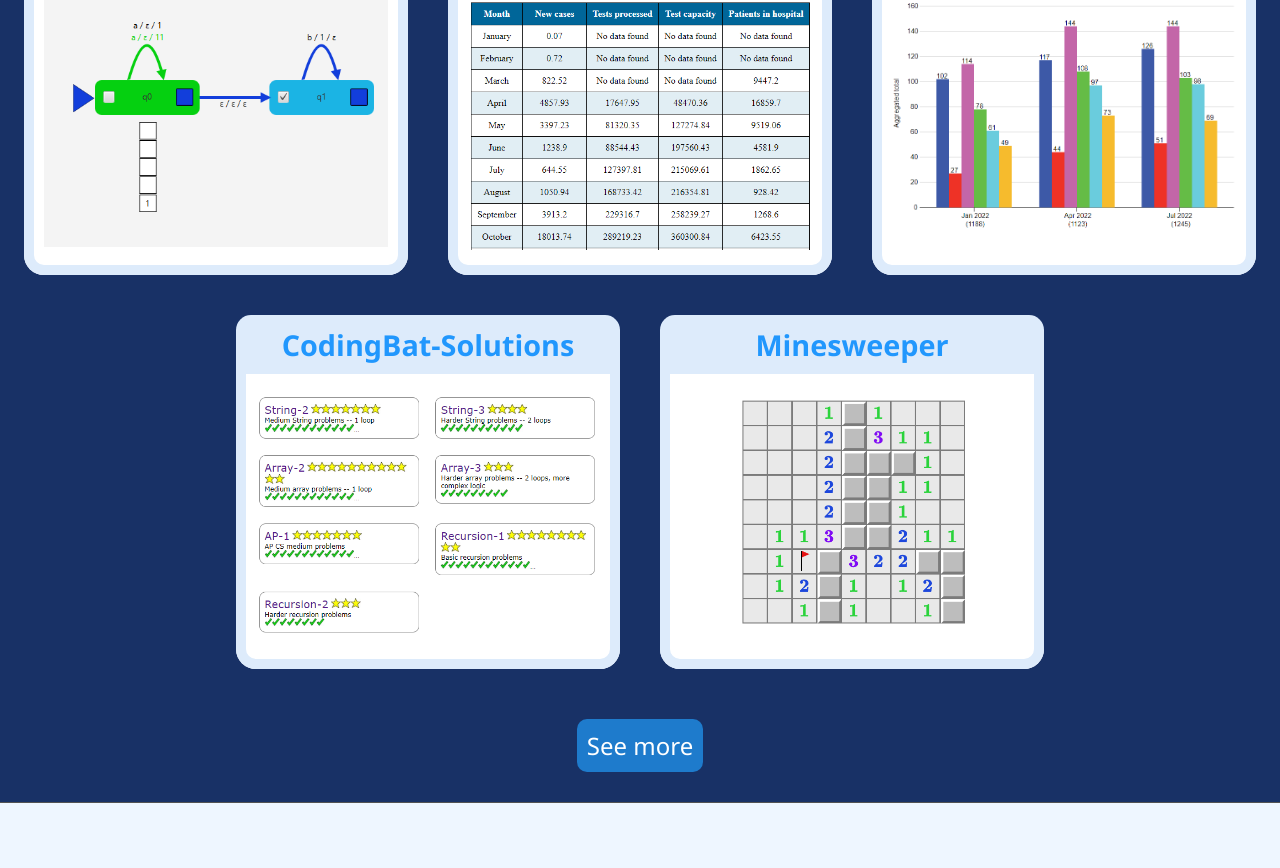
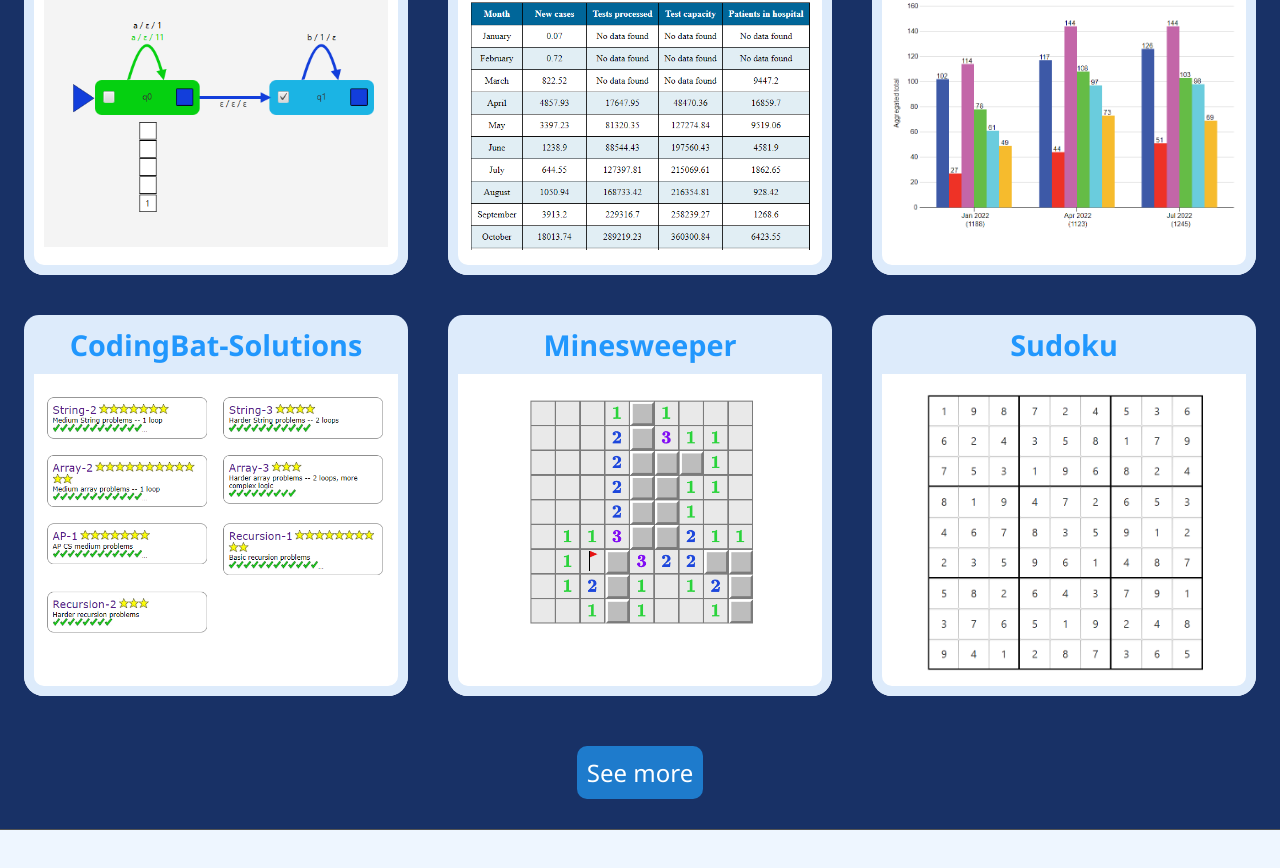
Before and after one commit to rambo37/rambo37.github.io, a React (Create React App) app: page / in a window 1280 px wide. Shown: the part 1330-2198 px from the top of the page. Built offline with nearby package versions, Linux system fonts and the light colour scheme.

Commit message:
Add Sudoku project to projects list

```diff
--- a/src/App.js
+++ b/src/App.js
@@ -5,6 +5,7 @@
 import pda from "./assets/projects/PDA-Simulator.png";
 import bat from "./assets/projects/CodingBat.png";
 import min from "./assets/projects/Minesweeper.png";
+import sud from "./assets/projects/Sudoku.png";
 import { ReactComponent as Java } from "./assets/icons/skills/java.svg";
 import { ReactComponent as Scala } from "./assets/icons/skills/scala.svg";
 import { ReactComponent as Node } from "./assets/icons/skills/node.svg";
@@ -53,6 +54,12 @@
     url: "https://rambo37.github.io/minesweeper/",
     image: min,
     altText: "Screenshot of the Minesweeper project.",
+  },
+  {
+    title: "Sudoku",
+    url: "https://github.com/rambo37/Sudoku",
+    image: sud,
+    altText: "Screenshot of the Sudoku project.",
   },
 ];
 
```
Also changed, not shown: src/assets/projects/Sudoku.png (added).
